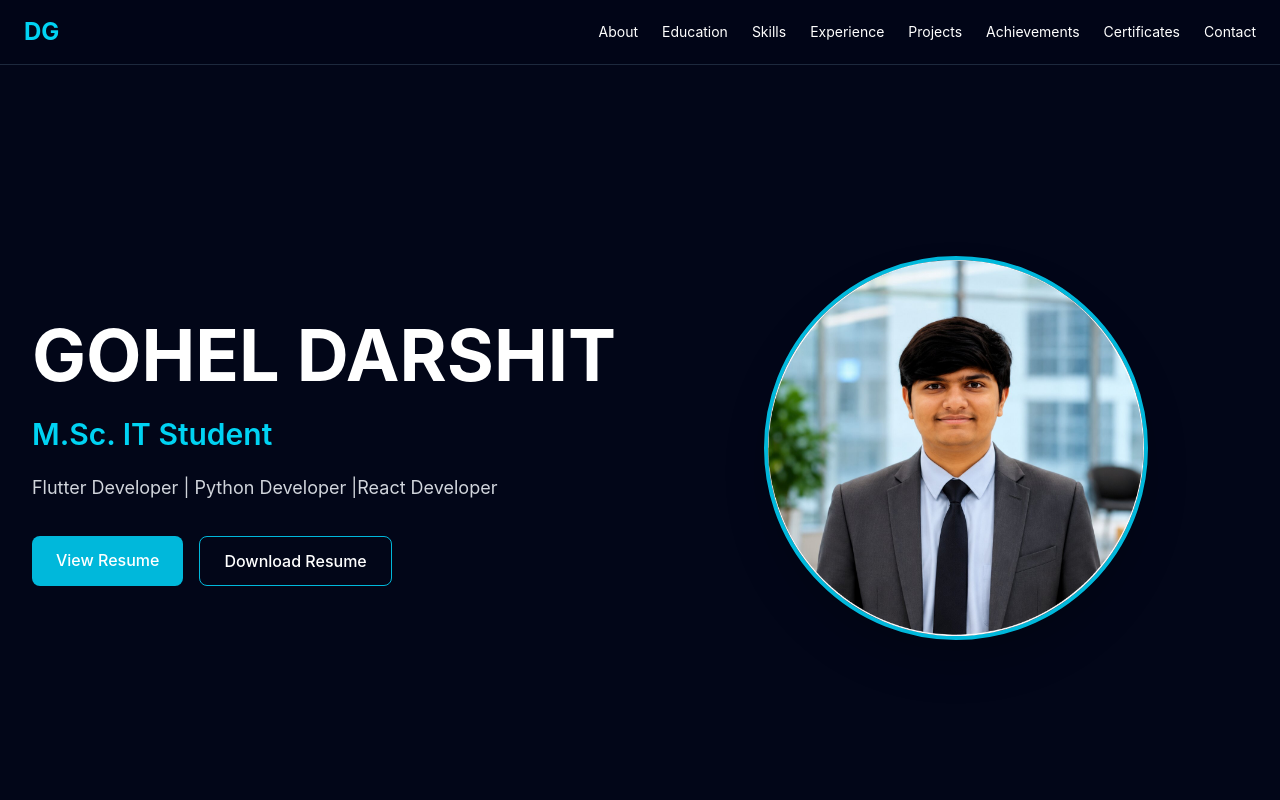
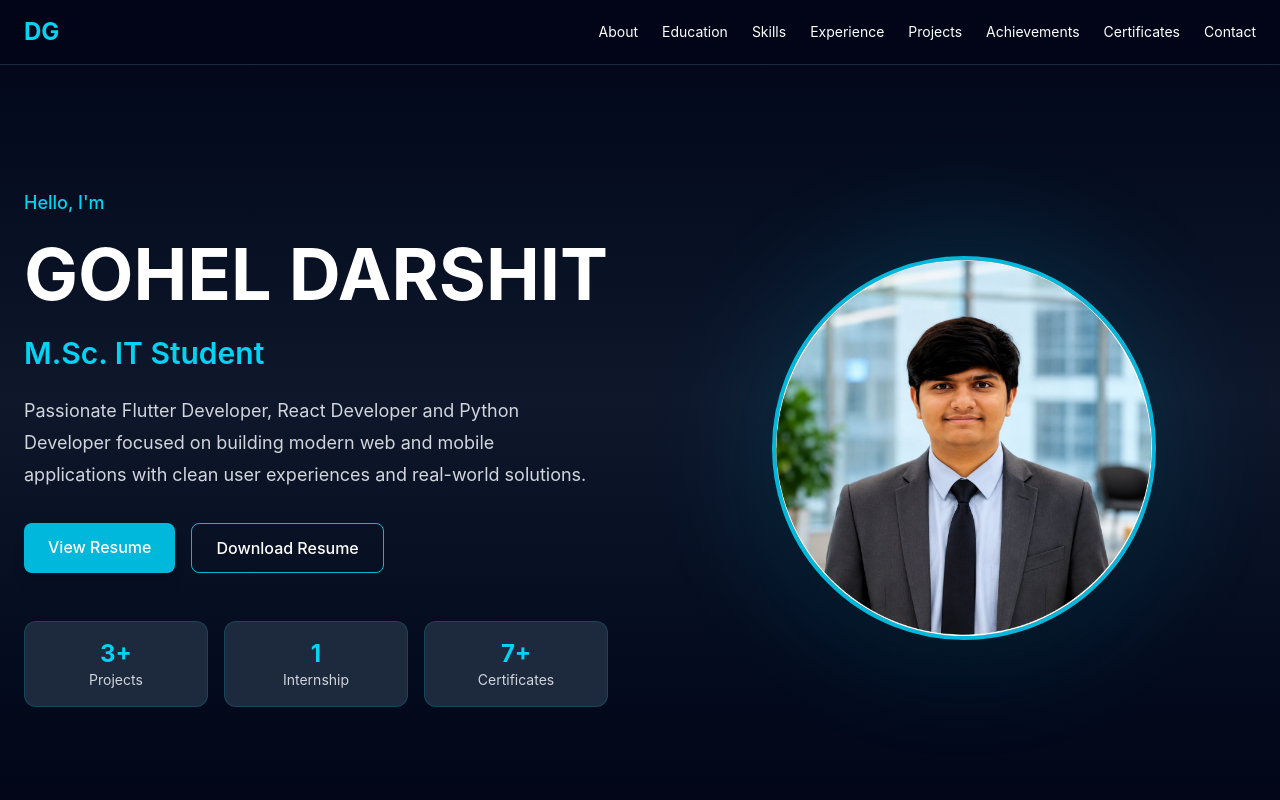
Before and after one commit to Darshit59/darshit-portfolio, a React (Vite) app: page / in a window 1280 px wide. Shown: the top 800 px of the page. Built offline with nearby package versions, Linux system fonts and the light colour scheme.

Commit message:
Premium Hero Update

```diff
--- a/src/components/Hero.jsx
+++ b/src/components/Hero.jsx
@@ -3,32 +3,41 @@ import resume from "../assets/resume.pdf";
 
 function Hero() {
   return (
-    <section className="min-h-screen flex items-center justify-center px-6 pt-24">
-      <div className="grid md:grid-cols-2 gap-12 items-center text-center md:text-left max-w-7xl mx-auto">
+    <section
+      id="home"
+      className="min-h-screen flex items-center justify-center px-6 pt-24 bg-gradient-to-b from-slate-950 via-slate-900 to-slate-950"
+    >
+      <div className="grid md:grid-cols-2 gap-16 items-center max-w-7xl mx-auto">
 
-        {/* Left Side */}
-        <div>
-          <h1 className="text-5xl md:text-7xl font-bold text-white leading-tight">
+        {/* Left Section */}
+        <div className="text-center md:text-left">
+
+          <p className="text-cyan-400 text-lg mb-3 font-medium">
+            Hello, I'm
+          </p>
+
+          <h1 className="text-5xl md:text-7xl font-bold leading-tight text-white">
             GOHEL DARSHIT
           </h1>
 
-          <h2 className="text-cyan-400 text-2xl md:text-3xl mt-4 font-semibold">
+          <h2 className="text-2xl md:text-3xl text-cyan-400 mt-4 font-semibold">
             M.Sc. IT Student
           </h2>
 
-          <p className="mt-5 text-gray-300 text-lg leading-8">
-            Flutter Developer | Python Developer |
-            <br className="md:hidden" />
-            React Developer
+          <p className="mt-6 text-gray-300 text-lg leading-8 max-w-xl">
+            Passionate Flutter Developer, React Developer and Python Developer
+            focused on building modern web and mobile applications with clean
+            user experiences and real-world solutions.
           </p>
 
+          {/* Buttons */}
           <div className="flex flex-col sm:flex-row gap-4 mt-8 justify-center md:justify-start">
 
             <a
               href={resume}
               target="_blank"
               rel="noreferrer"
-              className="bg-cyan-500 hover:bg-cyan-600 transition-all duration-300 px-6 py-3 rounded-lg text-center font-medium"
+              className="bg-cyan-500 hover:bg-cyan-600 transition-all duration-300 px-6 py-3 rounded-lg text-center font-medium shadow-lg"
             >
               View Resume
             </a>
@@ -42,15 +51,57 @@ function Hero() {
             </a>
 
           </div>
+
+          {/* Stats */}
+          <div className="grid grid-cols-3 gap-4 mt-12">
+
+            <div className="bg-slate-800 border border-cyan-500/20 rounded-xl p-4 text-center">
+              <h3 className="text-2xl font-bold text-cyan-400">
+                3+
+              </h3>
+              <p className="text-sm text-gray-300">
+                Projects
+              </p>
+            </div>
+
+            <div className="bg-slate-800 border border-cyan-500/20 rounded-xl p-4 text-center">
+              <h3 className="text-2xl font-bold text-cyan-400">
+                1
+              </h3>
+              <p className="text-sm text-gray-300">
+                Internship
+              </p>
+            </div>
+
+            <div className="bg-slate-800 border border-cyan-500/20 rounded-xl p-4 text-center">
+              <h3 className="text-2xl font-bold text-cyan-400">
+                7+
+              </h3>
+              <p className="text-sm text-gray-300">
+                Certificates
+              </p>
+            </div>
+
+          </div>
+
         </div>
 
-        {/* Right Side */}
-        <div className="flex justify-center mt-10 md:mt-0">
-          <img
-            src={profile}
-            alt="Darshit"
-            className="w-72 h-72 md:w-96 md:h-96 rounded-full object-cover border-4 border-cyan-500 shadow-2xl"
-          />
+        {/* Right Section */}
+        <div className="flex justify-center">
+
+          <div className="relative">
+
+            {/* Glow Effect */}
+            <div className="absolute inset-0 bg-cyan-500 opacity-20 blur-3xl rounded-full"></div>
+
+            <img
+              src={profile}
+              alt="Darshit"
+              className="relative w-72 h-72 md:w-96 md:h-96 rounded-full object-cover border-4 border-cyan-500 shadow-2xl"
+            />
+
+          </div>
+
         </div>
 
       </div>
--- a/src/components/Navbar.jsx
+++ b/src/components/Navbar.jsx
@@ -1,49 +1,108 @@
+import { useState } from "react";
+
 function Navbar() {
+  const [isOpen, setIsOpen] = useState(false);
+
   return (
-    <nav className="fixed top-0 w-full bg-slate-950/90 backdrop-blur-md z-50 border-b border-slate-800">
+    <nav className="fixed top-0 left-0 w-full bg-slate-950/90 backdrop-blur-md z-50 border-b border-slate-800">
+
       <div className="max-w-7xl mx-auto flex justify-between items-center px-6 py-4">
 
+        {/* Logo */}
         <h1 className="text-2xl font-bold text-cyan-400">
           DG
         </h1>
 
+        {/* Desktop Menu */}
         <div className="hidden lg:flex gap-6 text-sm">
 
-          <a href="#about" className="hover:text-cyan-400 transition">
+          <a href="#about" className="hover:text-cyan-400 transition duration-300">
             About
           </a>
 
-          <a href="#education" className="hover:text-cyan-400 transition">
+          <a href="#education" className="hover:text-cyan-400 transition duration-300">
             Education
           </a>
 
-          <a href="#skills" className="hover:text-cyan-400 transition">
+          <a href="#skills" className="hover:text-cyan-400 transition duration-300">
             Skills
           </a>
 
-          <a href="#experience" className="hover:text-cyan-400 transition">
+          <a href="#experience" className="hover:text-cyan-400 transition duration-300">
             Experience
           </a>
 
-          <a href="#projects" className="hover:text-cyan-400 transition">
+          <a href="#projects" className="hover:text-cyan-400 transition duration-300">
             Projects
           </a>
 
-          <a href="#achievements" className="hover:text-cyan-400 transition">
+          <a href="#achievements" className="hover:text-cyan-400 transition duration-300">
             Achievements
           </a>
 
-          <a href="#certificates" className="hover:text-cyan-400 transition">
+          <a href="#certificates" className="hover:text-cyan-400 transition duration-300">
             Certificates
           </a>
 
-          <a href="#contact" className="hover:text-cyan-400 transition">
+          <a href="#contact" className="hover:text-cyan-400 transition duration-300">
             Contact
           </a>
 
         </div>
 
+        {/* Mobile Menu Button */}
+        <button
+          className="lg:hidden text-white text-3xl"
+          onClick={() => setIsOpen(!isOpen)}
+        >
+          ☰
+        </button>
+
       </div>
+
+      {/* Mobile Menu */}
+      {isOpen && (
+        <div className="lg:hidden bg-slate-900 border-t border-slate-800">
+
+          <div className="flex flex-col p-5 gap-4 text-center">
+
+            <a href="#about" onClick={() => setIsOpen(false)}>
+              About
+            </a>
+
+            <a href="#education" onClick={() => setIsOpen(false)}>
+              Education
+            </a>
+
+            <a href="#skills" onClick={() => setIsOpen(false)}>
+              Skills
+            </a>
+
+            <a href="#experience" onClick={() => setIsOpen(false)}>
+              Experience
+            </a>
+
+            <a href="#projects" onClick={() => setIsOpen(false)}>
+              Projects
+            </a>
+
+            <a href="#achievements" onClick={() => setIsOpen(false)}>
+              Achievements
+            </a>
+
+            <a href="#certificates" onClick={() => setIsOpen(false)}>
+              Certificates
+            </a>
+
+            <a href="#contact" onClick={() => setIsOpen(false)}>
+              Contact
+            </a>
+
+          </div>
+
+        </div>
+      )}
+
     </nav>
   );
 }
```
